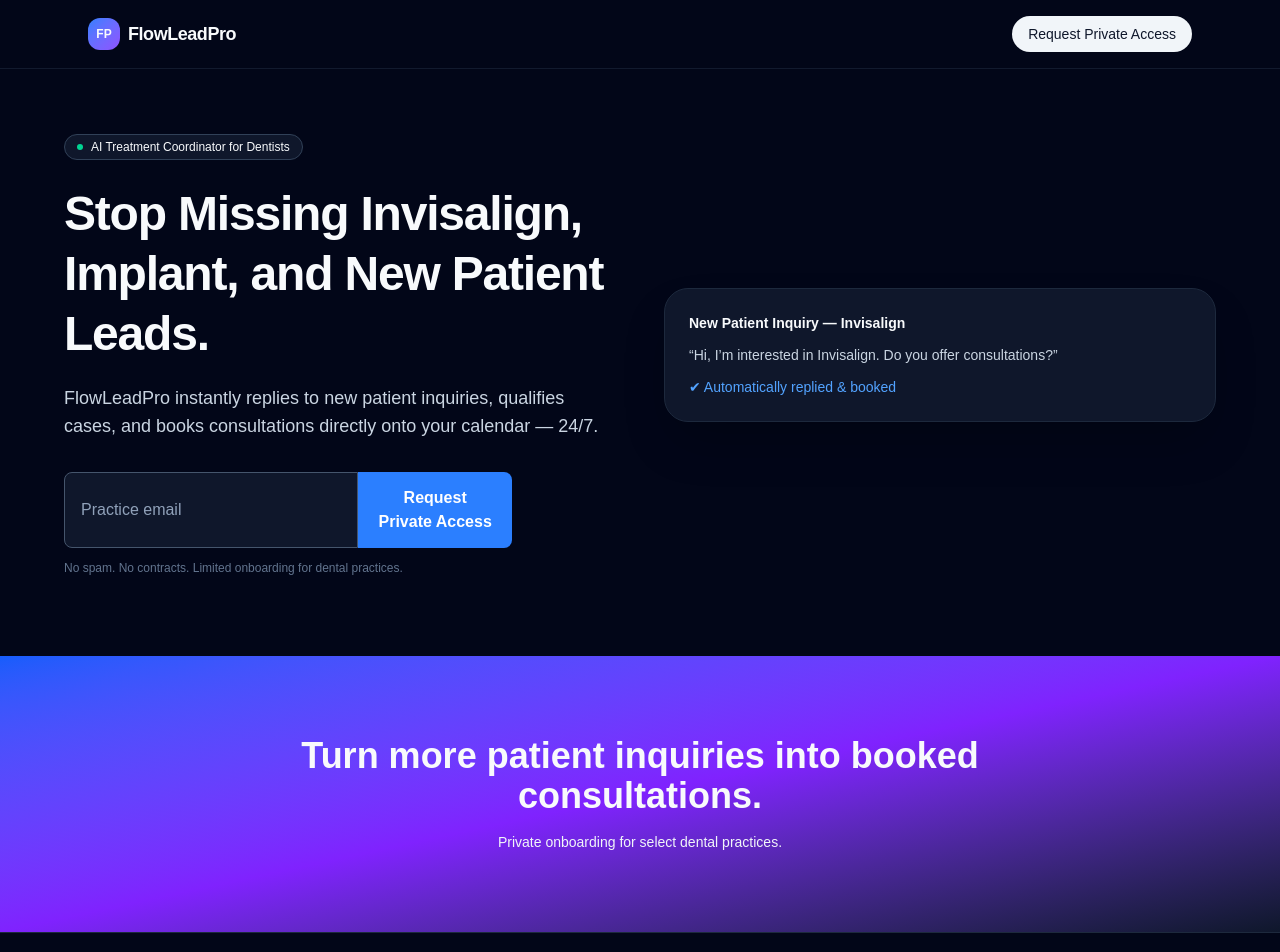
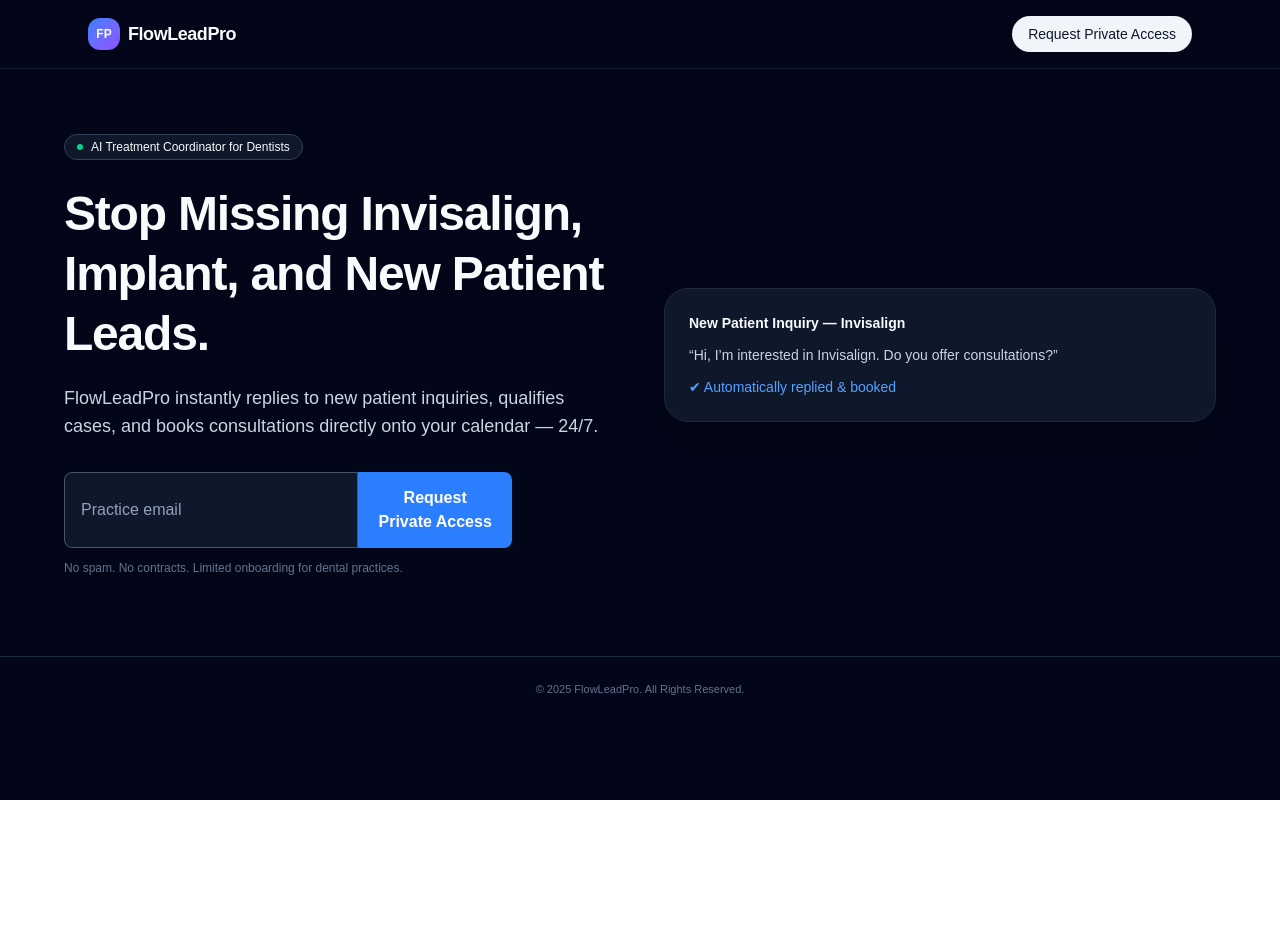
Before and after one commit to AmerC1990/leadflowai, a Next.js app: page / in a window 1280 px wide. Shown: the top 952 px of the page. After the commit the page ends 800 px from the top, so only its background shows below. Built offline with nearby package versions, Linux system fonts and the light colour scheme.

Commit message:
updated landing page and layout file

```diff
--- a/app/page.js
+++ b/app/page.js
@@ -1,12 +1,6 @@
 "use client";
 
 import { useState } from "react";
-
-export const metadata = {
-  title: "FlowLeadPro — AI Patient Booking & Lead Qualification for Dentists",
-  description:
-    "FlowLeadPro instantly responds to dental patient inquiries, qualifies Invisalign and implant leads, and books consultations automatically — 24/7.",
-};
 
 export default function Home() {
   const [email, setEmail] = useState("");
@@ -86,7 +80,7 @@
               cases, and books consultations directly onto your calendar — 24/7.
             </p>
 
-            {/* FORM / SUCCESS */}
+            {/* FORM */}
             <div className="mt-8 max-w-md">
               {!submitted ? (
                 <form
@@ -111,8 +105,7 @@
                 </form>
               ) : (
                 <div className="rounded-xl border border-emerald-500/30 bg-emerald-500/10 px-5 py-4 text-sm text-emerald-200">
-                  ✅ Thanks! We’ve received your request and will reach out
-                  shortly.
+                  ✅ Thanks! We’ll be in touch shortly.
                 </div>
               )}
 
@@ -145,21 +138,6 @@
         </div>
       </section>
 
-      {/* FINAL CTA */}
-      <section
-        id="cta"
-        className="px-6 py-20 bg-gradient-to-br from-blue-600 via-violet-600 to-slate-900"
-      >
-        <div className="max-w-3xl mx-auto text-center">
-          <h2 className="text-3xl sm:text-4xl font-extrabold">
-            Turn more patient inquiries into booked consultations.
-          </h2>
-          <p className="mt-4 text-sm text-slate-100">
-            Private onboarding for select dental practices.
-          </p>
-        </div>
-      </section>
-
       {/* FOOTER */}
       <footer className="py-6 text-center text-[11px] text-slate-500 border-t border-slate-800">
         © {new Date().getFullYear()} FlowLeadPro. All Rights Reserved.
```
